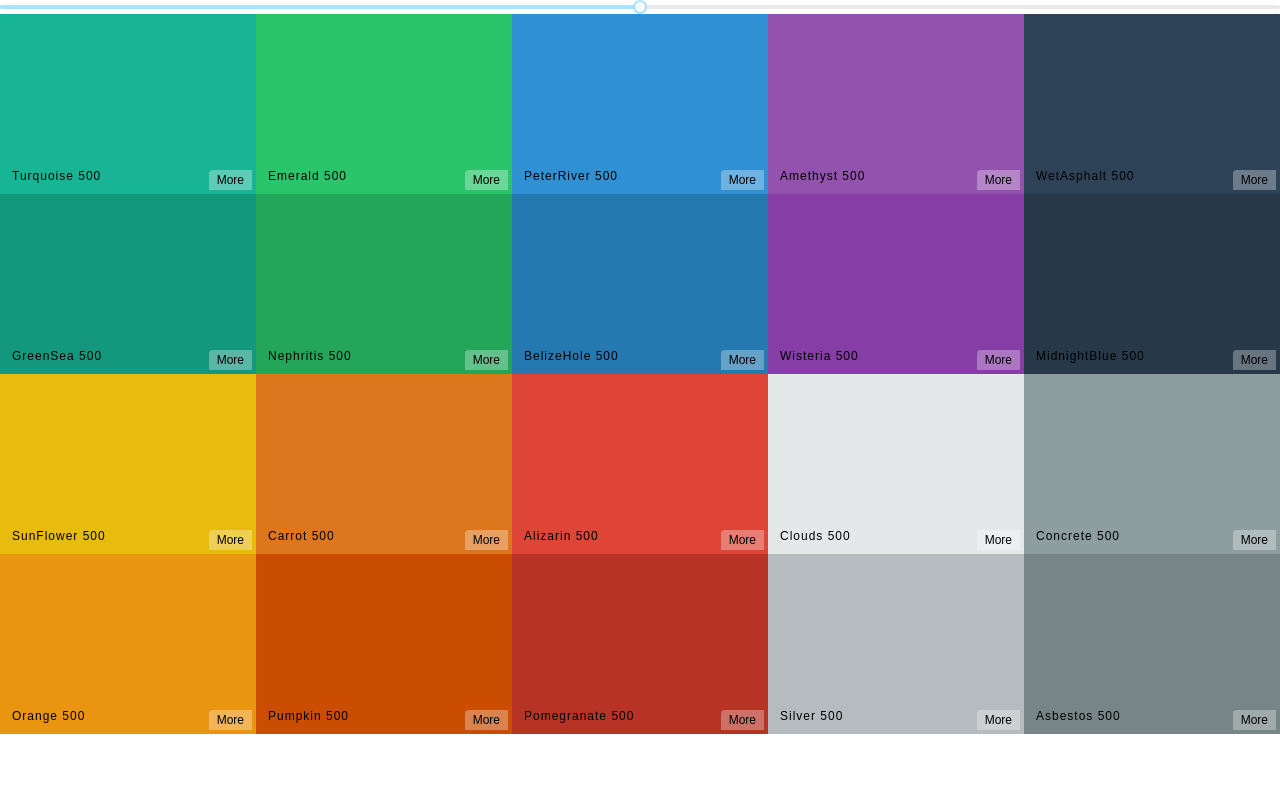
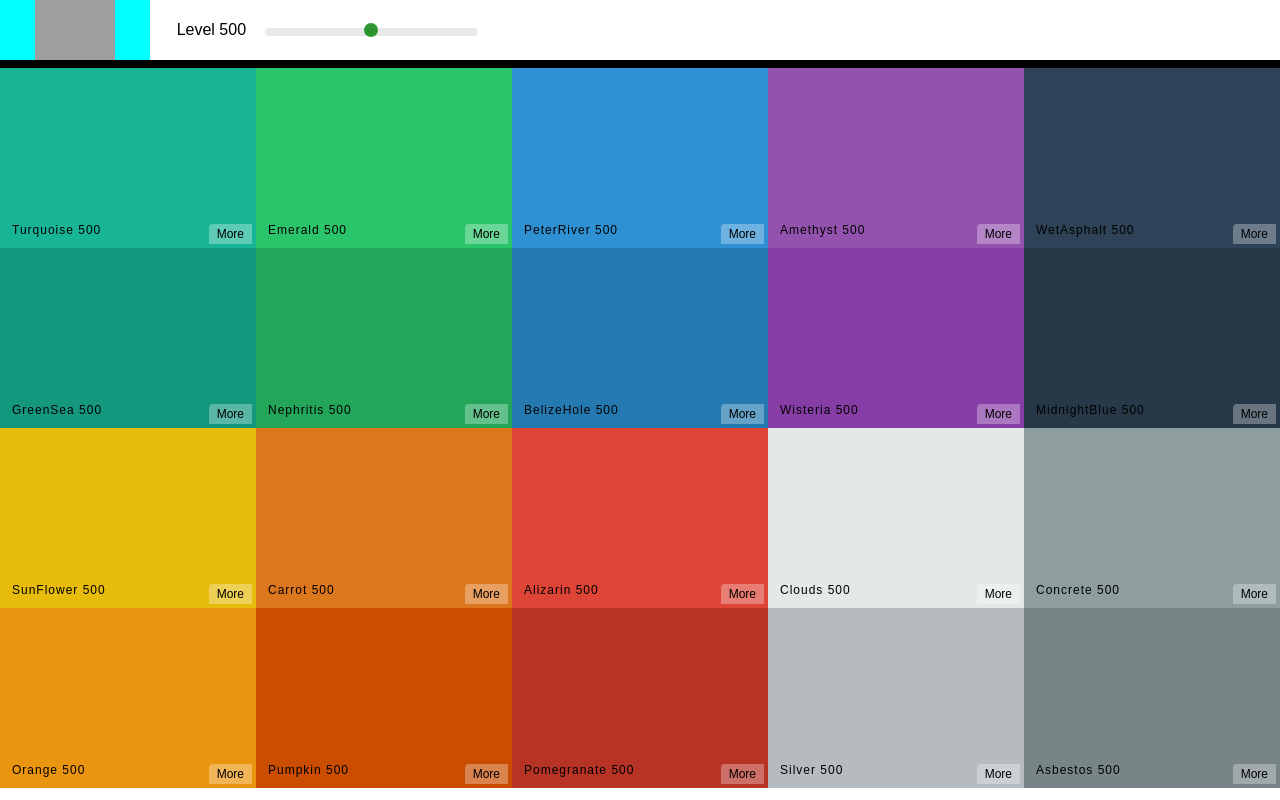
Before and after one commit to brentbess21/color-palette-app, a React (Create React App) app: page /palette in a window 1280 px wide. Built offline with nearby package versions, Linux system fonts and the light colour scheme; grey boxes are pictures that could not be loaded.

Commit message:
added in redux and a palette reducer and actions to handle moving the slider to the header component

```diff
--- /dev/null
+++ b/src/@types/actions.d.ts
@@ -0,0 +1,3 @@
+export enum ActionTypes {
+    setLevel = 'SET_LEVEL'
+}
--- a/src/components/colorCard/ColorCard.tsx
+++ b/src/components/colorCard/ColorCard.tsx
@@ -6,9 +6,9 @@ interface ColorCardProps {
     color: Model.DetailedColor;
 }
 
-const timeDelay = 1200
+const timeDelay = 1200;
 
-const ColorCard : React.FC<ColorCardProps> = (props: ColorCardProps) => {
+const ColorCard : React.FC<ColorCardProps> = (props: ColorCardProps) : React.ReactElement => {
     const [copied, setCopied] = useState<boolean>(false);
 
     async function handleClick() : Promise<void> {
--- /dev/null
+++ b/src/components/header/Header.scss
@@ -0,0 +1,44 @@
+.header {
+  display: flex;
+  align-items: center;
+  border-bottom: 8px solid black;
+  .logo {
+    width: 150px;
+    height:60px;
+    background-image: url('https://images.unsplash.com/photo-1614194076674-0598e6dd5703?ixlib=rb-1.2.1&ixid=MnwxMjA3fDB8MHxzZWFyY2h8N3x8cGFpbnRicnVzaHxlbnwwfHwwfHw%3D&auto=format&fit=crop&w=900&q=60');
+    background-size: contain;
+    background-repeat: no-repeat;
+    background-position: center;
+    background-color: aqua;
+  }
+
+  .slider {
+    width: 320px;
+    margin: 0 8px;
+    display: flex;
+    justify-content: center;
+    align-items: center;
+    p {
+      text-align: center;
+      width: 160px;
+    }
+  }
+
+  .rc-slider-track {
+    background-color: transparent;
+  }
+
+  .rc-slider-rail {
+    height: 8px;
+  }
+
+  .rc-slider-handle,
+  .rc-slider-handle:hover,
+  .rc-slider-handle:focus,
+  .rc-slider-handle:active{
+    background-color: green;
+    outline: none;
+    border: 2px solid green;
+    box-shadow: none;
+  }
+}
--- /dev/null
+++ b/src/components/header/Header.tsx
@@ -0,0 +1,49 @@
+import React from 'react';
+import './Header.scss';
+import Slider from "rc-slider";
+import 'rc-slider/assets/index.css';
+import {setLevel} from "../../state/actions/paletteActions";
+import {connect} from "react-redux";
+
+interface HeaderStateProps {
+    sliderInfo: {
+        level: number
+    }
+}
+
+interface HeaderDispatchProps {
+    setLevel: (value: number | number []) => void;
+}
+
+interface HeaderCustomProps {
+//    delete if there is no props here
+}
+
+type HeaderProps = HeaderStateProps & HeaderDispatchProps & HeaderCustomProps;
+
+const Header : React.FC<HeaderProps> = (props: HeaderProps) : React.ReactElement => {
+
+    function changeLevel(value : number | number[]) : void {
+        props.setLevel(value as number);
+    }
+
+    return(
+        <header className={'header'}>
+            <div className={'logo'} ></div>
+            <div className={'slider'}>
+                <p>Level {props.sliderInfo.level}</p>
+                <Slider defaultValue={props.sliderInfo.level} min={100} max={900} step={100} onChange={changeLevel} />
+            </div>
+        </header>
+    )
+}
+
+const MapStateToProps = (state: any) => {
+    return ({
+        sliderInfo: state.palette.sliderInfo
+    })
+}
+
+const MapDispatchToProps = {setLevel}
+
+export default connect(MapStateToProps, MapDispatchToProps)(Header);
--- a/src/index.tsx
+++ b/src/index.tsx
@@ -3,6 +3,13 @@ import ReactDOM from 'react-dom/client';
 import App from './App';
 import reportWebVitals from './reportWebVitals';
 import { BrowserRouter as Router } from "react-router-dom";
+import { legacy_createStore as createStore, applyMiddleware, Reducer } from 'redux';
+import { Provider } from 'react-redux';
+import thunk from 'redux-thunk';
+import reducer from './state/reducers/index';
+
+const store = createStore( reducer as Reducer , applyMiddleware(thunk));
+
 
 
 const root = ReactDOM.createRoot(
@@ -11,7 +18,9 @@ const root = ReactDOM.createRoot(
 root.render(
   <React.StrictMode>
       <Router>
-          <App />
+          <Provider store={store}>
+              <App />
+          </Provider>
       </Router>
   </React.StrictMode>
 );
--- a/src/pages/palette/Palette.tsx
+++ b/src/pages/palette/Palette.tsx
@@ -1,26 +1,33 @@
-import React, {useState} from 'react';
+import React from 'react';
 import './Palette.scss';
-import Slider from 'rc-slider';
-import 'rc-slider/assets/index.css';
 import ColorCard from "../../components/colorCard/ColorCard";
+import Header from "../../components/header/Header";
+import {connect} from "react-redux";
+import {setLevel} from "../../state/actions/paletteActions";
 
-interface PaletteProps {
+interface PaletteStateProps {
+    sliderInfo: {
+        level: number
+    }
+}
+
+interface PaletteDispatchProps {
+//    delete if there is no props here
+}
+
+interface PaletteCustomProps {
     palette: Model.Palette
 }
 
-const Palette : React.FC<PaletteProps> = (props: PaletteProps ) => {
-    const [level, setLevel] = useState<number>(500);
+type PaletteProps = PaletteStateProps & PaletteDispatchProps & PaletteCustomProps
 
-    function changeLevel(value : number | number[]) : void {
-        setLevel(value as number);
-    }
+const Palette : React.FC<PaletteProps> = (props: PaletteProps ) : React.ReactElement => {
 
     return(
         <div className={'palette'}>
-            {/*header goes here */}
-            <Slider defaultValue={level} min={100} max={900} step={100} onChange={changeLevel} />
+            <Header />
             <div className={'palette-colors'}>
-                {props.palette.colors[level as keyof Model.ColorLevels].map((color: Model.DetailedColor) => {
+                {props.palette.colors[props.sliderInfo.level as keyof Model.ColorLevels].map((color: Model.DetailedColor) => {
                     return <ColorCard key={color.id} color={color} />
                 })}
             </div>
@@ -29,4 +36,12 @@ const Palette : React.FC<PaletteProps> = (props: PaletteProps ) => {
     )
 }
 
-export default Palette;
+const MapStateToProps = (state: any ) => {
+    return ({
+        sliderInfo : state.palette.sliderInfo
+    })
+}
+
+const MapDispatchToProps = {setLevel}
+
+export default connect(MapStateToProps, MapDispatchToProps)(Palette);
--- /dev/null
+++ b/src/state/actions/paletteActions.ts
@@ -0,0 +1,14 @@
+
+export enum PaletteActionTypes {
+    setLevel = 'SET_LEVEL'
+}
+
+interface SetLevelAction {
+    type: PaletteActionTypes.setLevel;
+    payload: number | number[];
+}
+
+
+export const setLevel = (value: number | number[])  => {
+    return ({type: PaletteActionTypes.setLevel, payload: value})
+}
--- /dev/null
+++ b/src/state/reducers/index.ts
@@ -0,0 +1,6 @@
+import { combineReducers } from "redux";
+import paletteReducer from "./paletteReducer";
+
+export default combineReducers({
+    palette: paletteReducer
+})
--- /dev/null
+++ b/src/state/reducers/paletteReducer.ts
@@ -0,0 +1,24 @@
+import { PaletteActionTypes } from "../actions/paletteActions";
+
+interface InitialPaletteState {
+    sliderInfo: {
+        level: number;
+    }
+}
+
+const initialPaletteState : InitialPaletteState = {
+    sliderInfo: {
+        level: 500
+    }
+}
+
+const paletteReducer = (state : InitialPaletteState = initialPaletteState, action: any) => {
+    switch (action.type) {
+        case(PaletteActionTypes.setLevel) :
+            return ({...state, sliderInfo: {...state, level: action.payload}})
+        default:
+            return state
+    }
+}
+
+export default paletteReducer;
```
